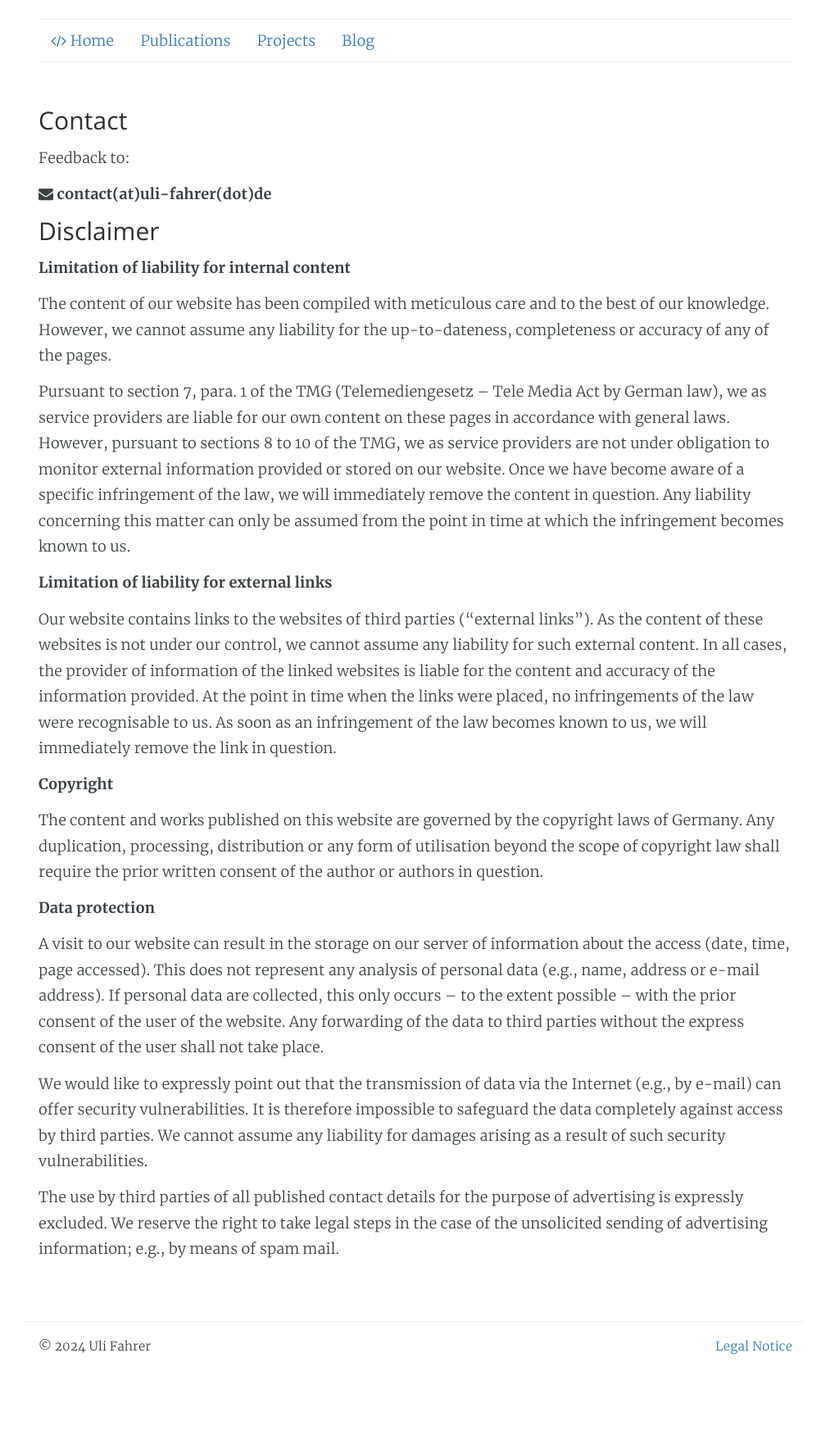
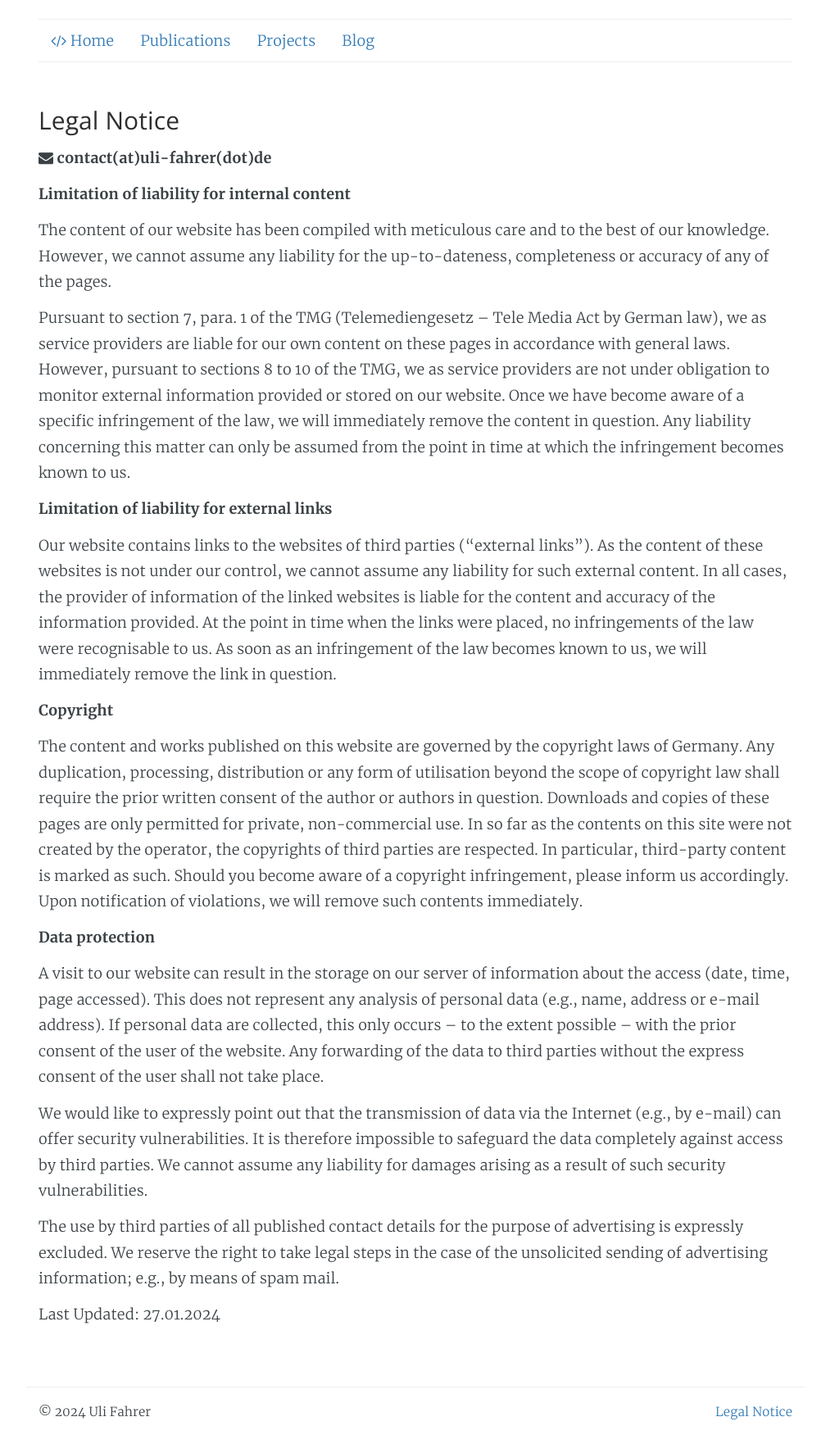
Before and after one commit to Tooa/tooa.github.io, a Jekyll site: the page built from about/index.html, in a window 1280 px wide. Shown: the whole page at 82% size, without its empty margins (133-1146 px from the left). Built offline with Jekyll 4.4.1, drawn with Linux system fonts in a browser that asks for light colours; nearby versions of some CDN libraries; library files that are not in the unit come from our copies; before the commit the page ends 1671 px from its top, so only the background shows below that.

Commit message:
feat: update legal notice

```diff
--- a/about/index.html
+++ b/about/index.html
@@ -1,26 +1,24 @@
 ---
 layout: default
-title: About This Site
-description: Impressum
+title: Legal Notice
+description: Legal Notice
 ---
 
 <div class="about">
-    <h2>Contact</h2>
-    Feedback to:
+    <h2>Legal Notice</h2>
     <p><span class="fa fa-envelope"></span><b> contact(at)uli-fahrer(dot)de</b></p>
 
-    <h2>Disclaimer</h2>
-
-    <strong>Limitation of liability for internal content</strong></p>
+    <p><strong>Limitation of liability for internal content</strong></p>
     <p>The content of our website has been compiled with meticulous care and to the best of our knowledge. However, we cannot assume any liability for the up-to-dateness, completeness or accuracy of any of the pages.</p>
     <p>Pursuant to section 7, para. 1 of the TMG (Telemediengesetz –  Tele Media Act by German law), we as service providers are liable for our own content on these pages in accordance with general laws. However, pursuant to sections 8 to 10 of the TMG, we as service providers are not under obligation to monitor external information provided or stored on our website. Once we have become aware of a specific infringement of the law, we will immediately remove the content in question. Any liability concerning this matter can only be assumed from the point in time at which the infringement becomes known to us.</p>
     <p><strong>Limitation of liability for external links</strong></p>
     <p>Our website contains links to the websites of third parties (“external links”). As the content of these websites is not under our control, we cannot assume any liability for such external content. In all cases, the provider of information of the linked websites is liable for the content and accuracy of the information provided. At the point in time when the links were placed, no infringements of the law were recognisable to us. As soon as an infringement of the law becomes known to us, we will immediately remove the link in question.</p>
     <p><strong>Copyright</strong></p>
-    <p>The content and works published on this website are governed by the copyright laws of Germany. Any duplication, processing, distribution or any form of utilisation beyond the scope of copyright law shall require the prior written consent of the author or authors in question.</p>
+    <p>The content and works published on this website are governed by the copyright laws of Germany. Any duplication, processing, distribution or any form of utilisation beyond the scope of copyright law shall require the prior written consent of the author or authors in question. Downloads and copies of these pages are only permitted for private, non-commercial use. In so far as the contents on this site were not created by the operator, the copyrights of third parties are respected. In particular, third-party content is marked as such. Should you become aware of a copyright infringement, please inform us accordingly. Upon notification of violations, we will remove such contents immediately.</p>
     <p><strong>Data protection</strong></p>
     <p>A visit to our website can result in the storage on our server of information about the access (date, time, page accessed). This does not represent any analysis of personal data (e.g., name, address or e-mail address). If personal data are collected, this only occurs – to the extent possible – with the prior consent of the user of the website. Any forwarding of the data to third parties without the express consent of the user shall not take place.</p>
     <p>We would like to expressly point out that the transmission of data via the Internet (e.g., by e-mail) can offer security vulnerabilities. It is therefore impossible to safeguard the data completely against access by third parties. We cannot assume any liability for damages arising as a result of such security vulnerabilities.</p>
     <p>The use by third parties of all published contact details for the purpose of advertising is expressly excluded. We reserve the right to take legal steps in the case of the unsolicited sending of advertising information; e.g., by means of spam mail.</p>
 
+    <p>Last Updated: 27.01.2024</p>
 </div>
```
